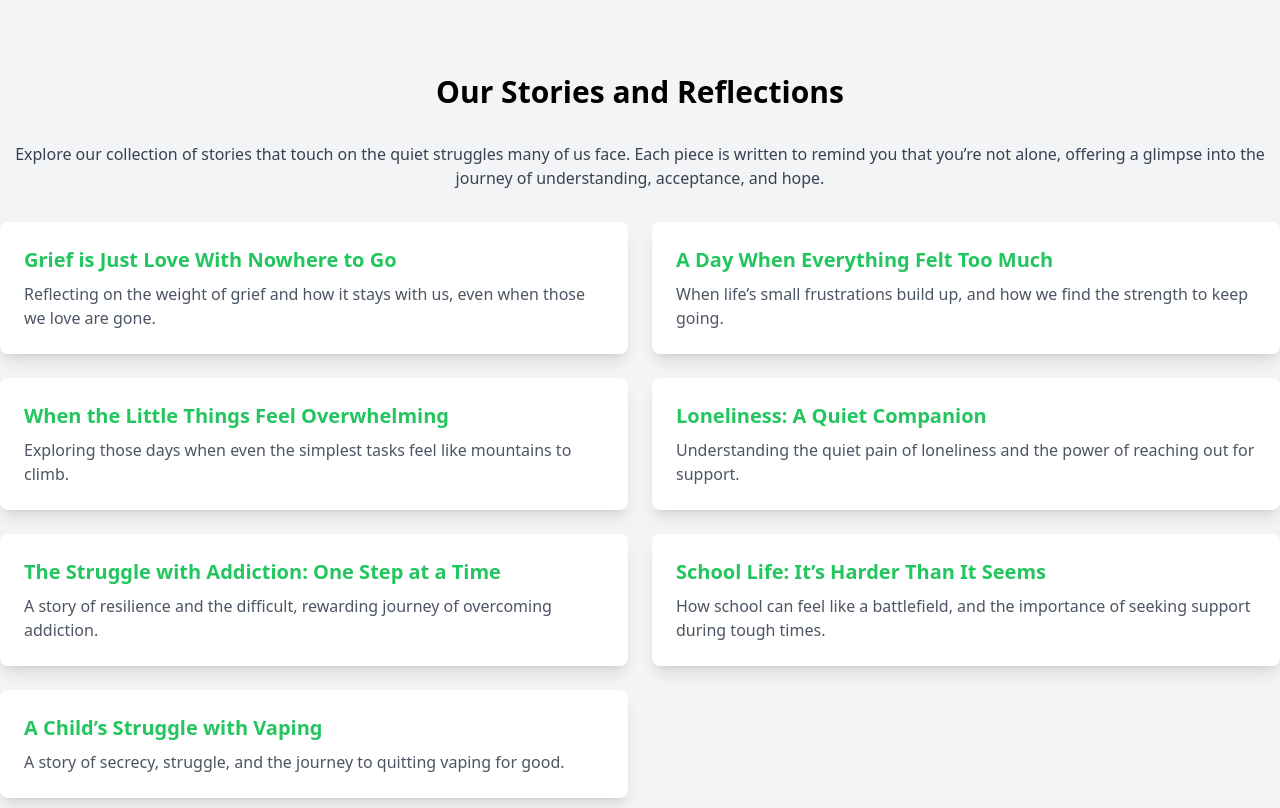
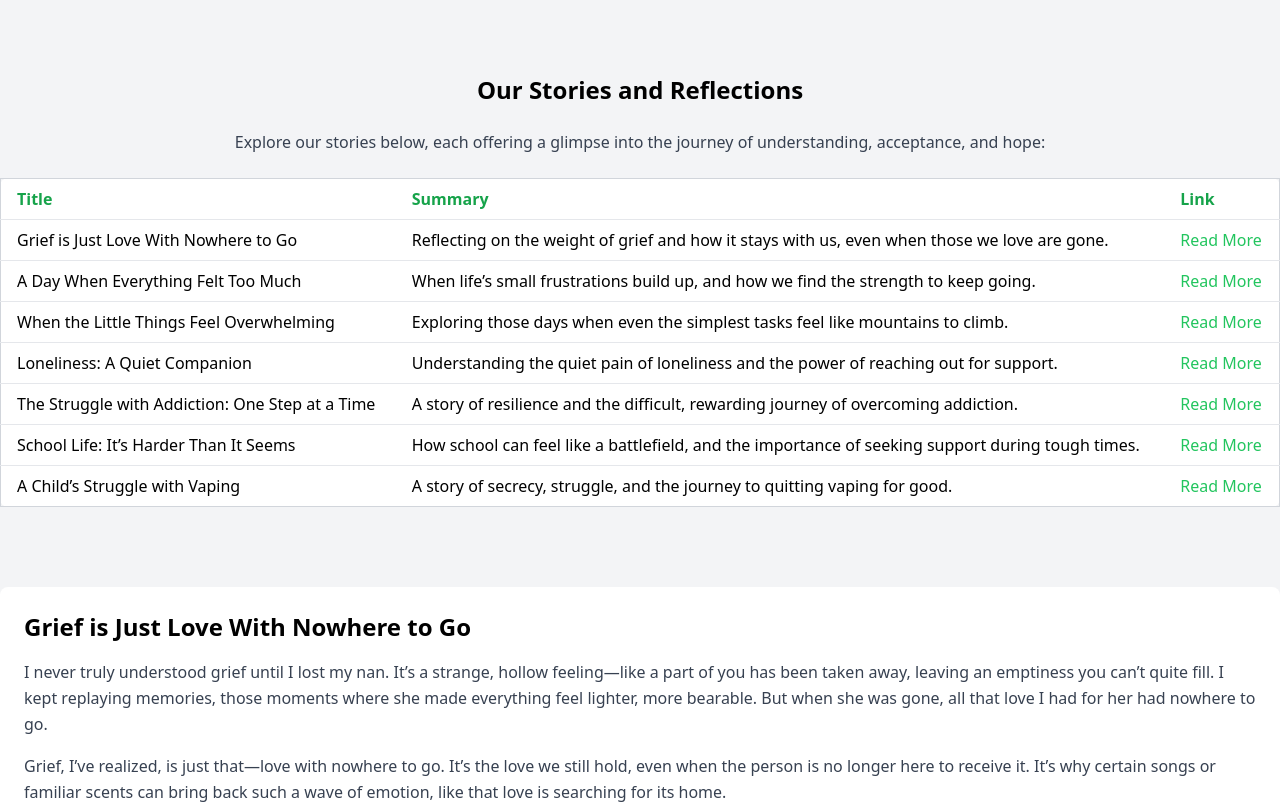
Before and after one commit to MFitzy420/julieanne, a plain HTML site: page index.html in a window 1280 px wide. Shown: the part 2300-3108 px from the top of the page. Drawn offline with nearby package versions, Linux system fonts and the light colour scheme.

Commit message:
Update index.html
Add table to blog overview

```diff
--- a/index.html
+++ b/index.html
@@ -136,56 +136,72 @@
     </section>
 
     <!-- Blog Overview and Blog Posts -->
-<!-- Blog Overview -->
+<!-- Blog Overview - Compact Table -->
 <section class="py-10" id="blog">
     <div class="container mx-auto">
-        <h2 class="text-3xl font-bold text-center mb-8">Our Stories and Reflections</h2>
-        <p class="text-gray-700 text-center mb-8">
-            Explore our collection of stories that touch on the quiet struggles many of us face. Each piece is written to remind you that you’re not alone, offering a glimpse into the journey of understanding, acceptance, and hope.
-        </p>
-        <div class="grid gap-6 md:grid-cols-2">
-            <div class="bg-white p-6 rounded-lg shadow-lg">
-                <h3 class="text-xl font-semibold mb-2">
-                    <a href="#grief-is-just-love" class="text-green-500 hover:underline">Grief is Just Love With Nowhere to Go</a>
-                </h3>
-                <p class="text-gray-600">Reflecting on the weight of grief and how it stays with us, even when those we love are gone.</p>
-            </div>
-            <div class="bg-white p-6 rounded-lg shadow-lg">
-                <h3 class="text-xl font-semibold mb-2">
-                    <a href="#a-day-when-everything-felt-too-much" class="text-green-500 hover:underline">A Day When Everything Felt Too Much</a>
-                </h3>
-                <p class="text-gray-600">When life’s small frustrations build up, and how we find the strength to keep going.</p>
-            </div>
-            <div class="bg-white p-6 rounded-lg shadow-lg">
-                <h3 class="text-xl font-semibold mb-2">
-                    <a href="#when-little-things-feel-overwhelming" class="text-green-500 hover:underline">When the Little Things Feel Overwhelming</a>
-                </h3>
-                <p class="text-gray-600">Exploring those days when even the simplest tasks feel like mountains to climb.</p>
-            </div>
-            <div class="bg-white p-6 rounded-lg shadow-lg">
-                <h3 class="text-xl font-semibold mb-2">
-                    <a href="#loneliness-a-quiet-companion" class="text-green-500 hover:underline">Loneliness: A Quiet Companion</a>
-                </h3>
-                <p class="text-gray-600">Understanding the quiet pain of loneliness and the power of reaching out for support.</p>
-            </div>
-            <div class="bg-white p-6 rounded-lg shadow-lg">
-                <h3 class="text-xl font-semibold mb-2">
-                    <a href="#struggle-with-addiction" class="text-green-500 hover:underline">The Struggle with Addiction: One Step at a Time</a>
-                </h3>
-                <p class="text-gray-600">A story of resilience and the difficult, rewarding journey of overcoming addiction.</p>
-            </div>
-            <div class="bg-white p-6 rounded-lg shadow-lg">
-                <h3 class="text-xl font-semibold mb-2">
-                    <a href="#school-life" class="text-green-500 hover:underline">School Life: It’s Harder Than It Seems</a>
-                </h3>
-                <p class="text-gray-600">How school can feel like a battlefield, and the importance of seeking support during tough times.</p>
-            </div>
-            <div class="bg-white p-6 rounded-lg shadow-lg">
-                <h3 class="text-xl font-semibold mb-2">
-                    <a href="#child-and-vaping" class="text-green-500 hover:underline">A Child’s Struggle with Vaping</a>
-                </h3>
-                <p class="text-gray-600">A story of secrecy, struggle, and the journey to quitting vaping for good.</p>
-            </div>
+        <h2 class="text-2xl font-bold text-center mb-6">Our Stories and Reflections</h2>
+        <p class="text-gray-700 text-center mb-6">Explore our stories below, each offering a glimpse into the journey of understanding, acceptance, and hope:</p>
+        <div class="overflow-x-auto">
+            <table class="min-w-full bg-white border border-gray-300 rounded-lg">
+                <thead>
+                    <tr>
+                        <th class="px-4 py-2 text-left text-green-600">Title</th>
+                        <th class="px-4 py-2 text-left text-green-600">Summary</th>
+                        <th class="px-4 py-2 text-left text-green-600">Link</th>
+                    </tr>
+                </thead>
+                <tbody>
+                    <tr>
+                        <td class="px-4 py-2 border-t">Grief is Just Love With Nowhere to Go</td>
+                        <td class="px-4 py-2 border-t">Reflecting on the weight of grief and how it stays with us, even when those we love are gone.</td>
+                        <td class="px-4 py-2 border-t">
+                            <a href="#grief-is-just-love" class="text-green-500 hover:underline">Read More</a>
+                        </td>
+                    </tr>
+                    <tr>
+                        <td class="px-4 py-2 border-t">A Day When Everything Felt Too Much</td>
+                        <td class="px-4 py-2 border-t">When life’s small frustrations build up, and how we find the strength to keep going.</td>
+                        <td class="px-4 py-2 border-t">
+                            <a href="#a-day-when-everything-felt-too-much" class="text-green-500 hover:underline">Read More</a>
+                        </td>
+                    </tr>
+                    <tr>
+                        <td class="px-4 py-2 border-t">When the Little Things Feel Overwhelming</td>
+                        <td class="px-4 py-2 border-t">Exploring those days when even the simplest tasks feel like mountains to climb.</td>
+                        <td class="px-4 py-2 border-t">
+                            <a href="#when-little-things-feel-overwhelming" class="text-green-500 hover:underline">Read More</a>
+                        </td>
+                    </tr>
+                    <tr>
+                        <td class="px-4 py-2 border-t">Loneliness: A Quiet Companion</td>
+                        <td class="px-4 py-2 border-t">Understanding the quiet pain of loneliness and the power of reaching out for support.</td>
+                        <td class="px-4 py-2 border-t">
+                            <a href="#loneliness-a-quiet-companion" class="text-green-500 hover:underline">Read More</a>
+                        </td>
+                    </tr>
+                    <tr>
+                        <td class="px-4 py-2 border-t">The Struggle with Addiction: One Step at a Time</td>
+                        <td class="px-4 py-2 border-t">A story of resilience and the difficult, rewarding journey of overcoming addiction.</td>
+                        <td class="px-4 py-2 border-t">
+                            <a href="#struggle-with-addiction" class="text-green-500 hover:underline">Read More</a>
+                        </td>
+                    </tr>
+                    <tr>
+                        <td class="px-4 py-2 border-t">School Life: It’s Harder Than It Seems</td>
+                        <td class="px-4 py-2 border-t">How school can feel like a battlefield, and the importance of seeking support during tough times.</td>
+                        <td class="px-4 py-2 border-t">
+                            <a href="#school-life" class="text-green-500 hover:underline">Read More</a>
+                        </td>
+                    </tr>
+                    <tr>
+                        <td class="px-4 py-2 border-t">A Child’s Struggle with Vaping</td>
+                        <td class="px-4 py-2 border-t">A story of secrecy, struggle, and the journey to quitting vaping for good.</td>
+                        <td class="px-4 py-2 border-t">
+                            <a href="#child-and-vaping" class="text-green-500 hover:underline">Read More</a>
+                        </td>
+                    </tr>
+                </tbody>
+            </table>
         </div>
     </div>
 </section>
```
